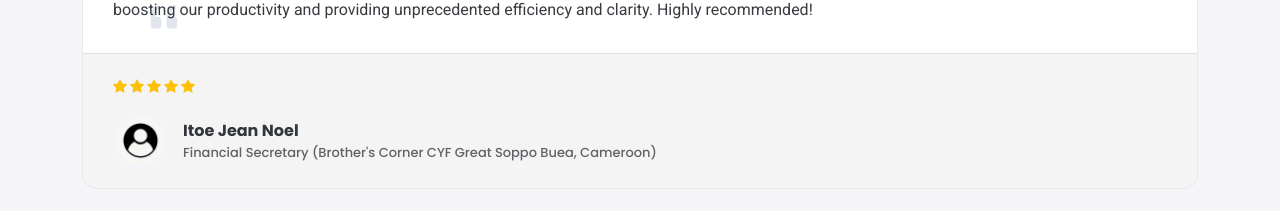
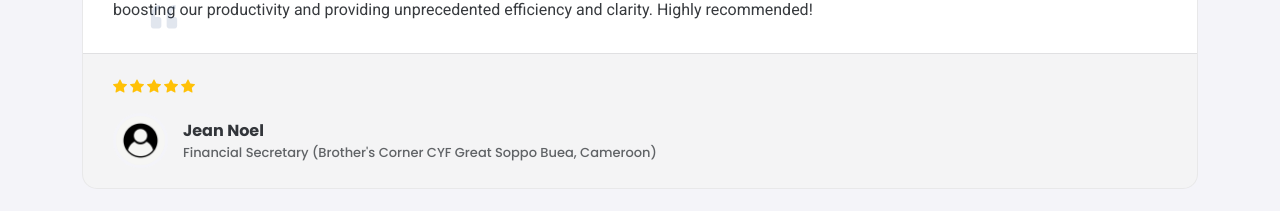
Before and after one commit to QuickRecordsTeam/quick-records-website, a React (Vite) app: page / in a window 1280 px wide. Shown: the part 5080-5291 px from the top of the page. Built offline with nearby package versions, Linux system fonts and the light colour scheme.

Commit message:
update name on testimonial

```diff
--- a/src/components/Testimonials.tsx
+++ b/src/components/Testimonials.tsx
@@ -71,7 +71,7 @@ const Testimonials = () => {
                         alt="Profile Image"
                       ></img>
                       <div>
-                        <h3>Itoe Jean Noel</h3>
+                        <h3>Jean Noel</h3>
                         <h4>
                           Financial Secretary (Brother's Corner CYF Great Soppo
                           Buea, Cameroon)
```
